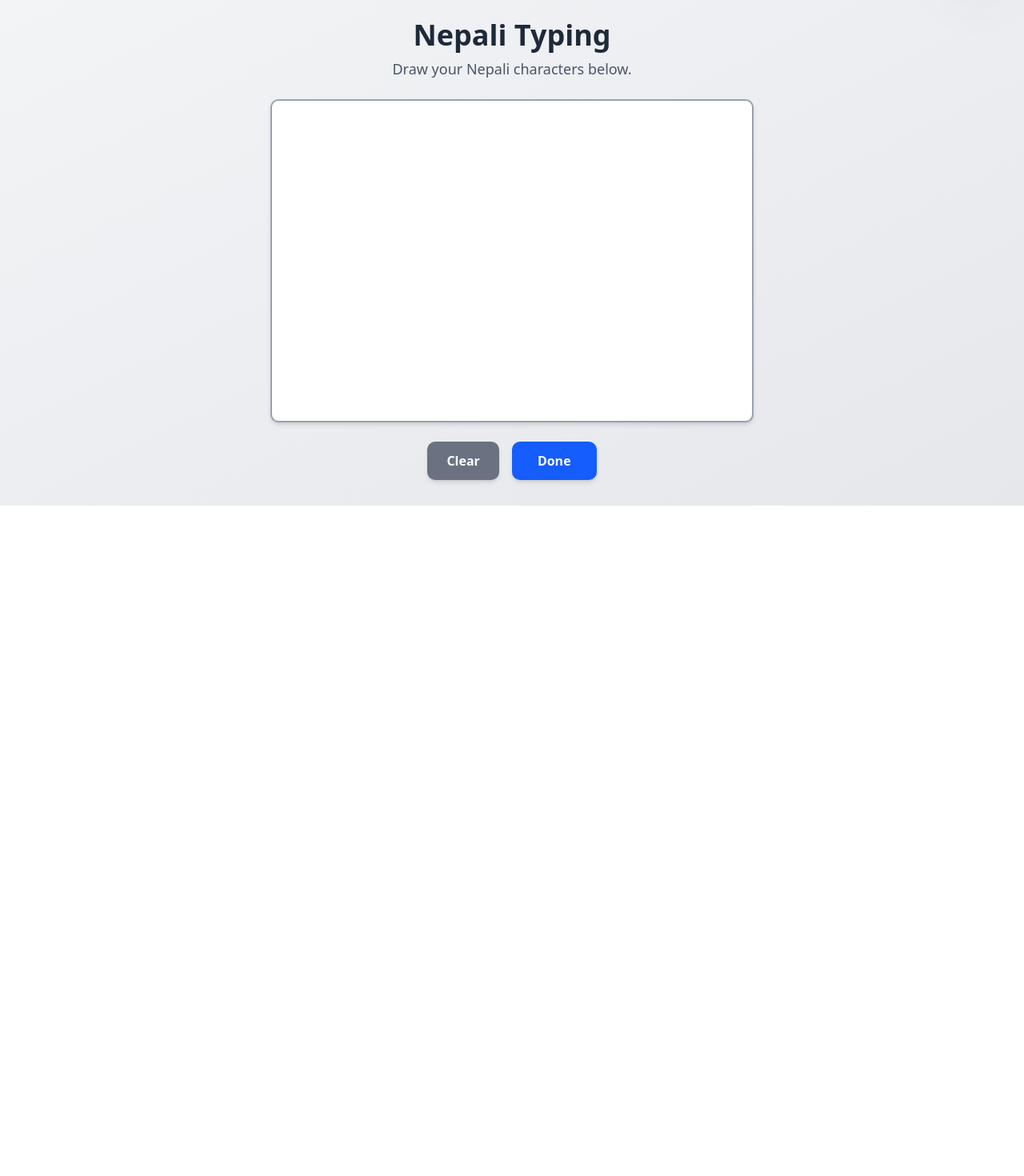
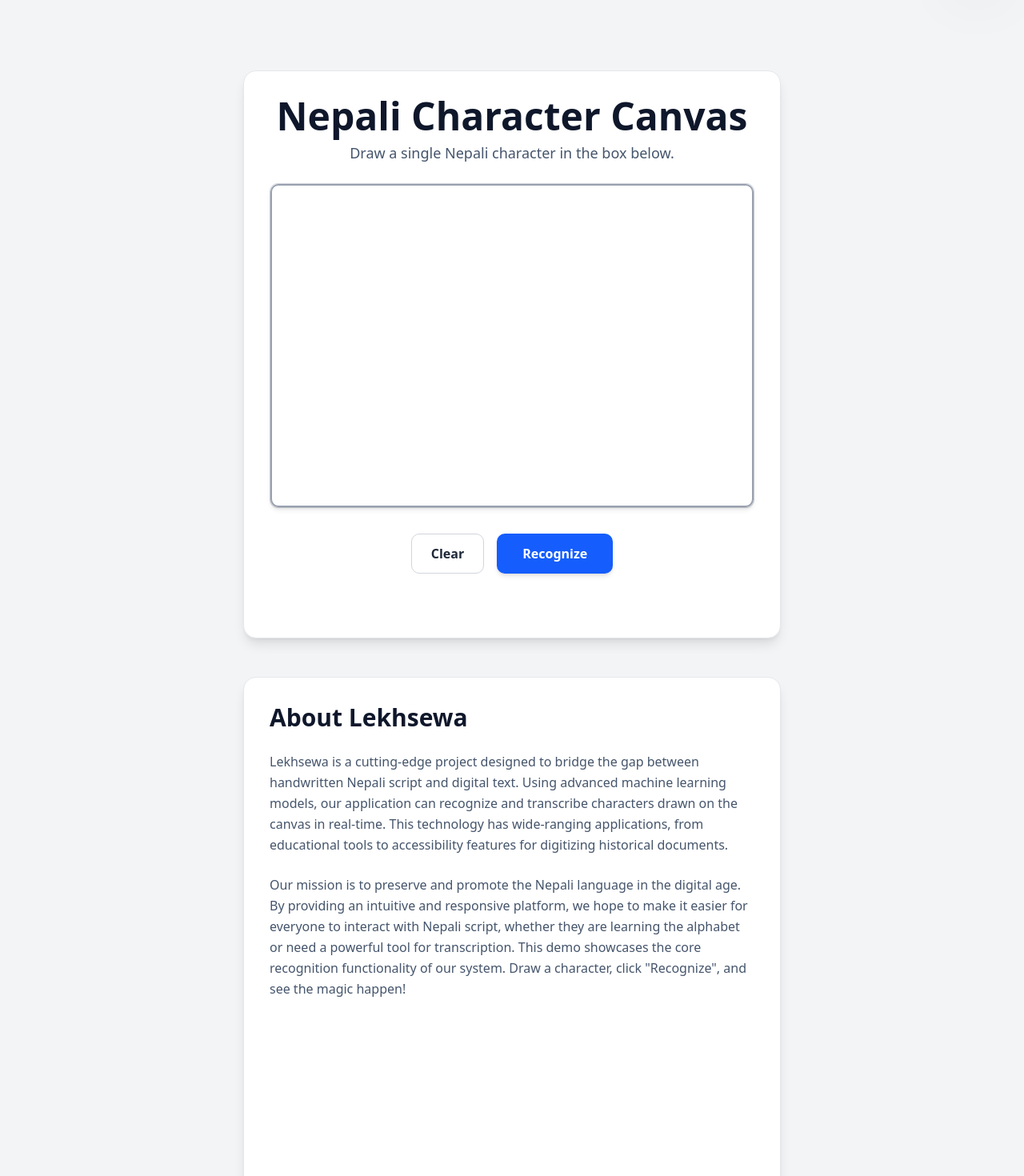
Before and after one commit to i-nap/Lekhsewa, a Next.js app in the folder frontend/: page / in a window 1280 px wide. Shown: the part 60-1530 px from the top of the page at 80% size. Before the commit the page ends 800 px from the top, so only its background shows below. Built offline with nearby package versions, Linux system fonts and the light colour scheme.

Commit message:
Fixed css

```diff
--- a/frontend/src/app/layout.tsx
+++ b/frontend/src/app/layout.tsx
@@ -1,16 +1,10 @@
 import type { Metadata } from "next";
-import { Geist, Geist_Mono } from "next/font/google";
+import { Geist } from "next/font/google";
 import "./globals.css";
 import { AppNavbar } from "@/components/AppNavbar";
 
-
 const geistSans = Geist({
   variable: "--font-geist-sans",
-  subsets: ["latin"],
-});
-
-const geistMono = Geist_Mono({
-  variable: "--font-geist-mono",
   subsets: ["latin"],
 });
 
@@ -25,12 +19,15 @@ export default function RootLayout({
   children: React.ReactNode;
 }>) {
   return (
-    <html lang="en">
+    <html lang="en" className="scroll-smooth">
       <body
-        className={`${geistSans.variable} ${geistMono.variable} antialiased`}
+        className={`${geistSans.variable} antialiased
+                   text-slate-800
+                   bg-gray-100
+                   selection:bg-blue-500/20`}
       >
         <AppNavbar />
-        {children}
+        <main>{children}</main>
       </body>
     </html>
   );
--- a/frontend/src/app/page.tsx
+++ b/frontend/src/app/page.tsx
@@ -8,48 +8,39 @@ export default function Home() {
     const [statusMessage, setStatusMessage] = useState<string>('');
     const [isLoading, setIsLoading] = useState<boolean>(false);
 
+    // --- API and Clear Logic (No changes needed here) ---
     const handleDoneClick = async () => {
         const canvas = canvasRef.current;
         if (!canvas) {
             setStatusMessage('Error: Canvas not found.');
             return;
         }
-
         canvas.toBlob(async (blob) => {
             if (!blob) {
                 setStatusMessage('Error: Could not capture canvas image.');
                 return;
             }
-
             const formData = new FormData();
             formData.append('file', blob, 'canvas-image.png');
-
             setIsLoading(true);
             setStatusMessage('Uploading your drawing...');
-
             try {
                 const response = await fetch('https://lekhsewa.onrender.com/api/sendcanvasimage', {
                     method: 'POST',
                     body: formData,
                 });
-
                 const result = await response.json();
-
                 if (!response.ok) {
                     throw new Error(result.error || 'An unknown error occurred.');
                 }
-
-                setStatusMessage(`Success! File saved as: ${result.FileName}`);
+                setStatusMessage(`Success! Predicted character: ${result.FileName}`);
                 console.log('Server response:', result);
-
             } catch (error) {
                 setStatusMessage(`Error: ${(error as Error).message}`);
                 console.error('Failed to send image:', error);
-
             } finally {
                 setIsLoading(false);
             }
-
         }, 'image/png');
     };
 
@@ -60,39 +51,75 @@ export default function Home() {
         if (!context) return;
         context.clearRect(0, 0, canvas.width, canvas.height);
         setStatusMessage('');
-    }
+    };
 
     return (
-       <main className="flex flex-col items-center bg-gradient-to-br from-gray-100 to-gray-200 dark:from-gray-800 dark:to-gray-900 p-4 sm:p-8 pt-24">
-            <div className="text-center mb-6">
-                <h1 className="text-4xl font-bold text-gray-800">Nepali Typing </h1>
-                <p className="text-lg text-gray-600 mt-2">Draw your Nepali characters below.</p>
+        <main className="flex flex-col items-center min-h-screen p-4 pt-24 pb-24 space-y-12">
+            <div className="w-full max-w-2xl rounded-2xl border border-gray-200 bg-white p-6 sm:p-8 space-y-6 shadow-lg">
+                <div className="text-center">
+                    <h1 className="text-4xl sm:text-5xl font-bold text-slate-900">
+                        Nepali Character Canvas
+                    </h1>
+                    <p className="text-lg text-slate-600 mt-2">
+                        Draw a single Nepali character in the box below.
+                    </p>
+                </div>
+                {/* --- Drawing Canvas Section --- */}
+                <div className="w-full rounded-lg bg-gray-50 border border-gray-300">
+                    <DrawingCanvas canvasRef={canvasRef} />
                 </div>
 
-            <DrawingCanvas canvasRef={canvasRef} />
-
-            <div className="mt-6 flex space-x-4">
+                <div className="flex flex-col items-center space-y-4 pt-2">
+                    <div className="flex space-x-4">
                         <button
                             onClick={handleClearClick}
                             disabled={isLoading}
-                    className="px-6 py-3 bg-gray-500 text-white font-semibold rounded-lg shadow-md hover:bg-gray-600 focus:outline-none focus:ring-2 focus:ring-gray-400 focus:ring-opacity-75 disabled:bg-gray-300 disabled:cursor-not-allowed transition-colors"
+                            className="px-6 py-3 bg-white text-gray-800 font-semibold rounded-lg border border-gray-300
+                                       hover:bg-gray-100
+                                       disabled:opacity-50 disabled:cursor-not-allowed
+                                       transition-colors duration-200"
                         >
                             Clear
                         </button>
                         <button
                             onClick={handleDoneClick}
                             disabled={isLoading}
-                    className="px-8 py-3 bg-blue-600 text-white font-semibold rounded-lg shadow-md hover:bg-blue-700 focus:outline-none focus:ring-2 focus:ring-blue-500 focus:ring-opacity-75 disabled:bg-blue-300 disabled:cursor-not-allowed transition-colors"
+                            className="px-8 py-3 bg-blue-600 text-white font-bold rounded-lg
+                                       hover:bg-blue-700
+                                       focus:outline-none focus:ring-2 focus:ring-blue-400 focus:ring-opacity-75
+                                       disabled:opacity-50 disabled:cursor-not-allowed
+                                       transition-colors duration-200 shadow-md"
                         >
-                    {isLoading ? 'Sending...' : 'Done'}
+                            {isLoading ? 'Processing...' : 'Recognize'}
                         </button>
                     </div>
-
+                    <div className="h-8 flex items-center">
                         {statusMessage && (
-                <p className={`mt-4 text-lg font-medium ${statusMessage.startsWith('Error') ? 'text-red-600' : 'text-green-600'}`}>
+                            <p className={`mt-4 text-base font-medium ${statusMessage.startsWith('Error') ? 'text-red-600' : 'text-green-600'}`}>
                                 {statusMessage}
                             </p>
                         )}
+                    </div>
+                </div>
+            </div>
+
+            {/* --- Extra content --- */}
+            <div className="w-full max-w-2xl text-left space-y-6 rounded-2xl border border-gray-200 bg-white p-6 sm:p-8 shadow-lg">
+                <h2 className="text-3xl font-bold text-slate-900">About Lekhsewa</h2>
+                <p className="text-slate-600 leading-relaxed">
+                    Lekhsewa is a cutting-edge project designed to bridge the gap between handwritten Nepali script and digital text. Using advanced machine learning models, our application can recognize and transcribe characters drawn on the canvas in real-time. This technology has wide-ranging applications, from educational tools to accessibility features for digitizing historical documents.
+                </p>
+                <p className="text-slate-600 leading-relaxed">
+                    Our mission is to preserve and promote the Nepali language in the digital age. By providing an intuitive and responsive platform, we hope to make it easier for everyone to interact with Nepali script, whether they are learning the alphabet or need a powerful tool for transcription. This demo showcases the core recognition functionality of our system. Draw a character, click "Recognize", and see the magic happen!
+                </p>
+                <div className="h-48"></div>
+            </div>
+
+
+            <footer className="mt-8 text-sm text-slate-500">
+                <p>Developed for Lekhsewa Project &copy; 2025</p>
+            </footer>
+
         </main>
     );
 }
```
Lines whose indentation alone changed are shown as unchanged.
